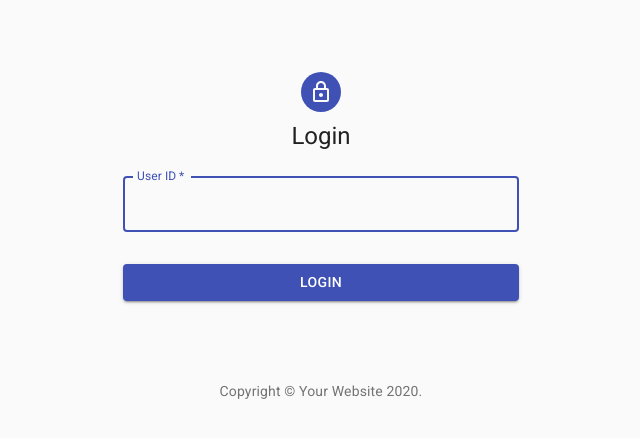
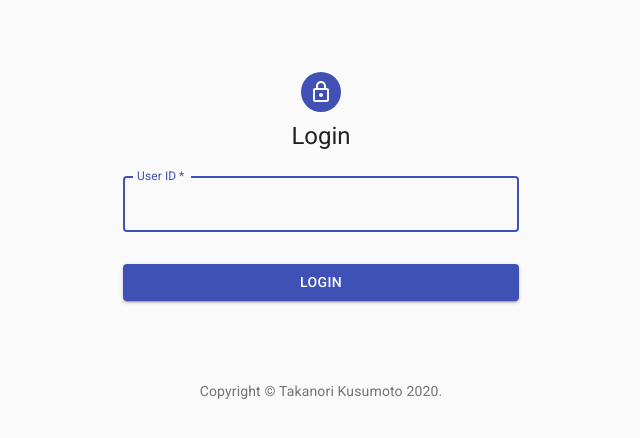
Before and after one commit to K-Nuton/diary_front, a React (Create React App) app: page / in a window 1280 px wide. Shown: the top 438 px of the page, without its empty margins (319-959 px from the left). Built offline with nearby package versions, Linux system fonts and the light colour scheme.

Commit message:
コピーライトを Takanori Kusumoto に変更

```diff
--- a/src/Login.tsx
+++ b/src/Login.tsx
@@ -15,7 +15,7 @@ function Copyright() {
     <Typography variant="body2" color="textSecondary" align="center">
       {'Copyright © '}
       <Link color="inherit" href="https://material-ui.com/">
-        Your Website
+        Takanori Kusumoto
       </Link>{' '}
       {new Date().getFullYear()}
       {'.'}
```
